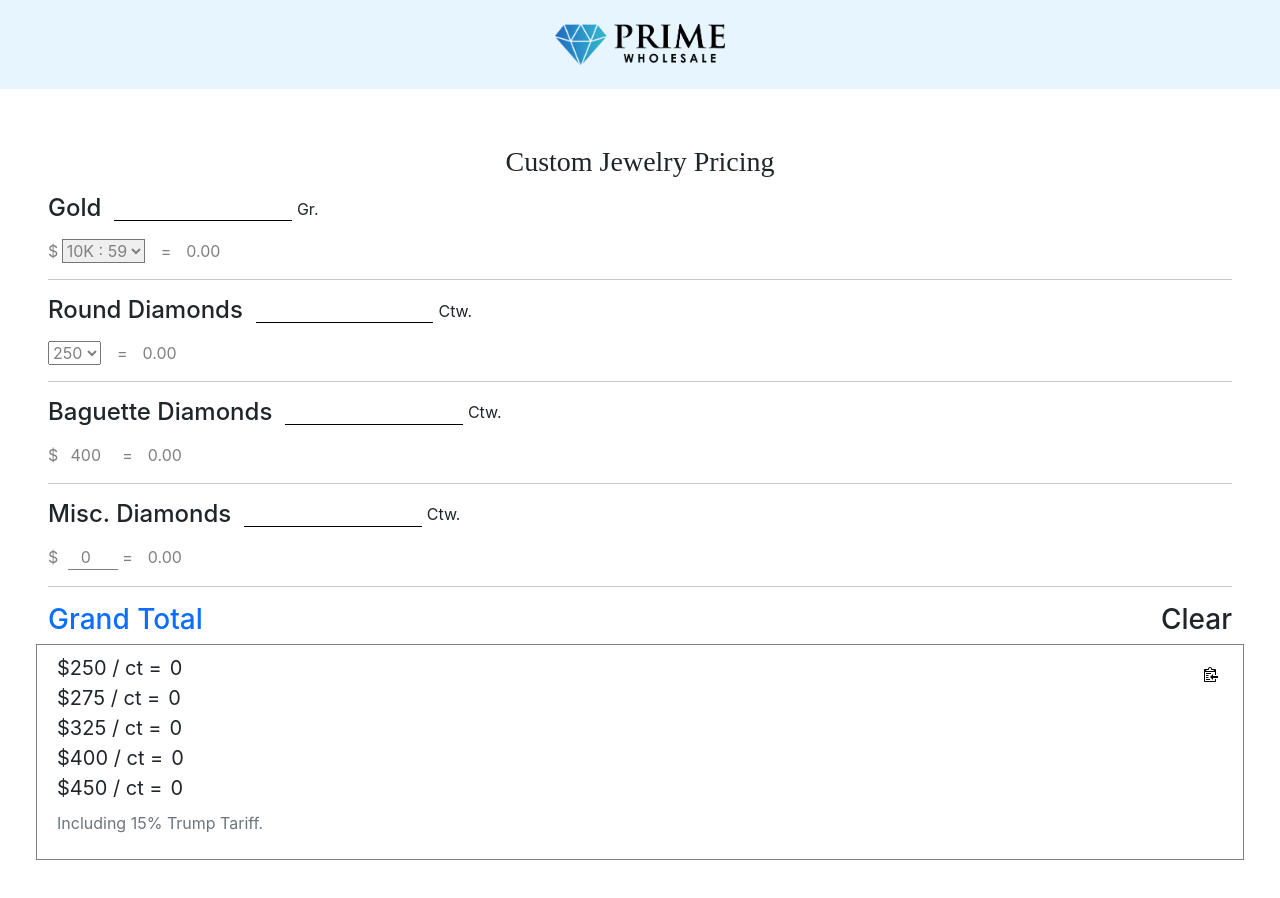
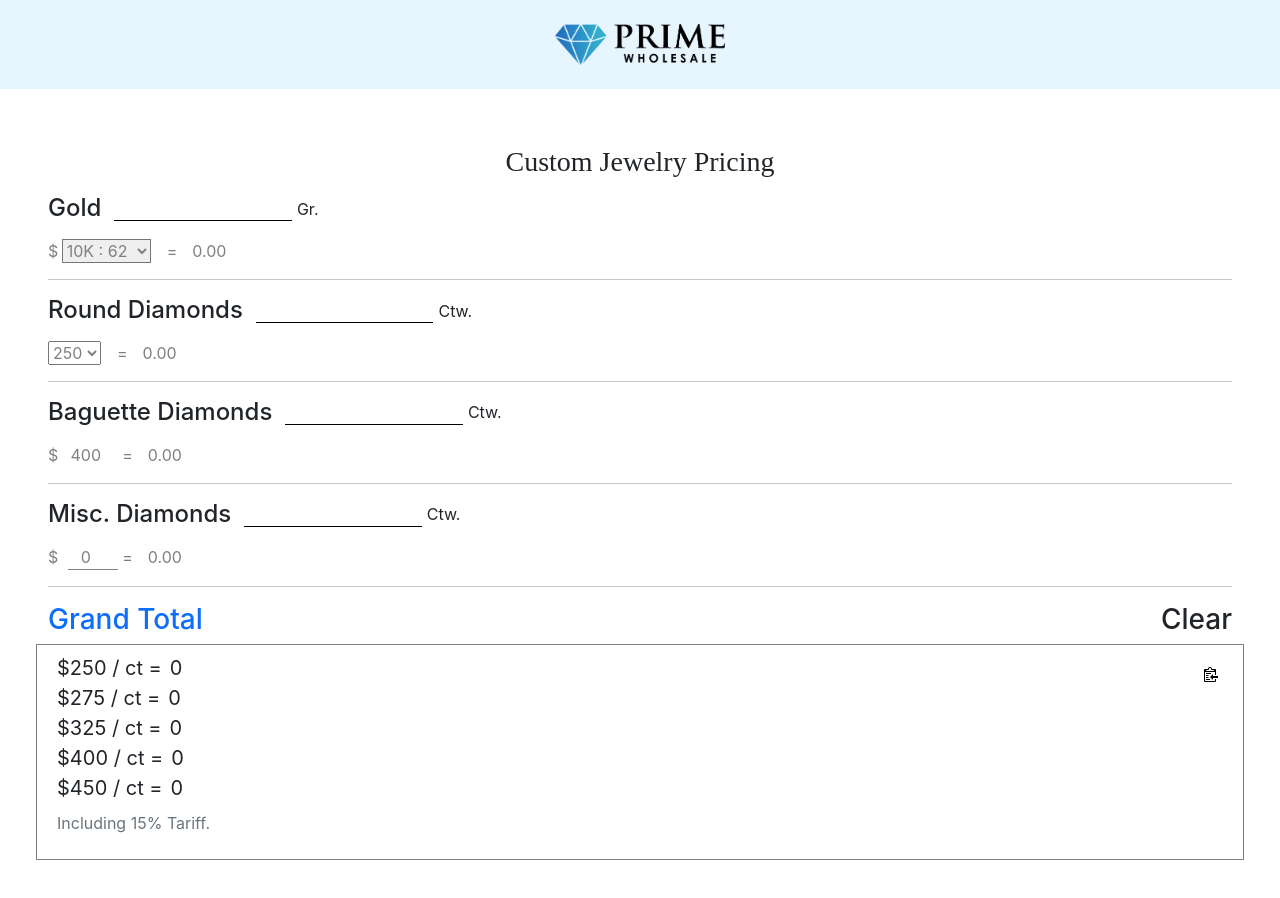
Before and after one commit to AasthaSavaliya/PW-Custom, a React (Create React App) app: page / in a window 1280 px wide. Shown: the top 898 px of the page. Built offline with nearby package versions, Linux system fonts and the light colour scheme.

Commit message:
± gold price update

```diff
--- a/src/App.js
+++ b/src/App.js
@@ -6,7 +6,7 @@ import "./App.css";
 
 function App() {
   let initialFormData = {
-    goldPrice: 59,
+    goldPrice: 62,
     goldWeight: "",
     roundWeight: "",
     roundPrice: 250,
@@ -112,7 +112,7 @@ function App() {
     )}`;
   });
 
-  textToCopy += "\n\nIncluding 15% Trump Tariff.";
+  textToCopy += "\n\nIncluding 15% Tariff.";
 
   navigator.clipboard.writeText(textToCopy);
 }
@@ -190,9 +190,9 @@ function App() {
                   onChange={handleChange.bind(this, "goldPrice")}
                   name="goldPrices"
                 >
-                  <option value={59}>10K : 59</option>
-                  <option value={79}>14K : 79</option>
-                  <option value={99}>18K : 99</option>
+                  <option value={62}>10K : 62</option>
+                  <option value={83}>14K : 83</option>
+                  <option value={105}>18K : 105</option>
                   <option value={8}>925 : 8</option>
                 </select>
               <label className={"mx-3"}>=</label>
@@ -344,7 +344,7 @@ function App() {
 
                   <div className="col-12 mt-2">
                     <p className="text-muted" style={{ fontSize: '16px', width: '100%' }}>
-                      Including 15% Trump Tariff.
+                      Including 15% Tariff.
                     </p>
                   </div>
 
```
